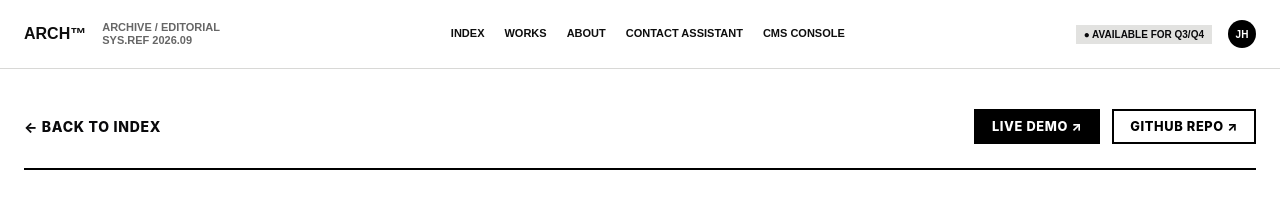
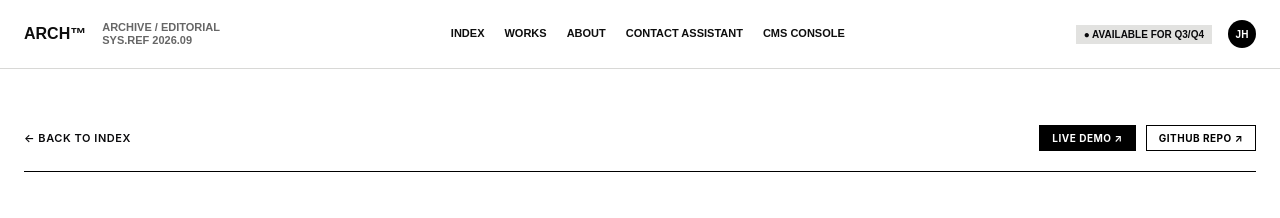
Before and after one commit to bohem026/hellome-feportfolio-, a Next.js app: page /detail in a window 1280 px wide. Shown: the top 218 px of the page. Built offline with nearby package versions, Linux system fonts and the light colour scheme; no server answers.

Commit message:
style: 네비게이션 바 스타일 조정

```diff
--- a/src/app/detail/DetailPage.scss
+++ b/src/app/detail/DetailPage.scss
@@ -41,12 +41,12 @@ body {
     display: flex;
     justify-content: space-between;
     align-items: center;
-    padding-bottom: 24px;
-    border-bottom: 2px solid $border-color;
+    padding: 16px 0 20px;
+    border-bottom: 1px solid $border-color;
 
     .back-link {
-      font-size: 0.875rem;
-      font-weight: 800;
+      font-size: 11px;
+      font-weight: 600;
       letter-spacing: 0.05em;
       text-decoration: none;
       color: $text-main;
@@ -58,15 +58,15 @@ body {
 
     .action-group {
       display: flex;
-      gap: 12px;
+      gap: 10px;
 
       .action-btn {
-        padding: 8px 16px;
-        font-size: 0.8rem;
-        font-weight: 800;
+        padding: 6px 12px;
+        font-size: 10px;
+        font-weight: 700;
         letter-spacing: 0.05em;
         text-decoration: none;
-        border: 2px solid $border-color;
+        border: 1px solid $border-color;
 
         &.demo-btn {
           background-color: #000000;
```
